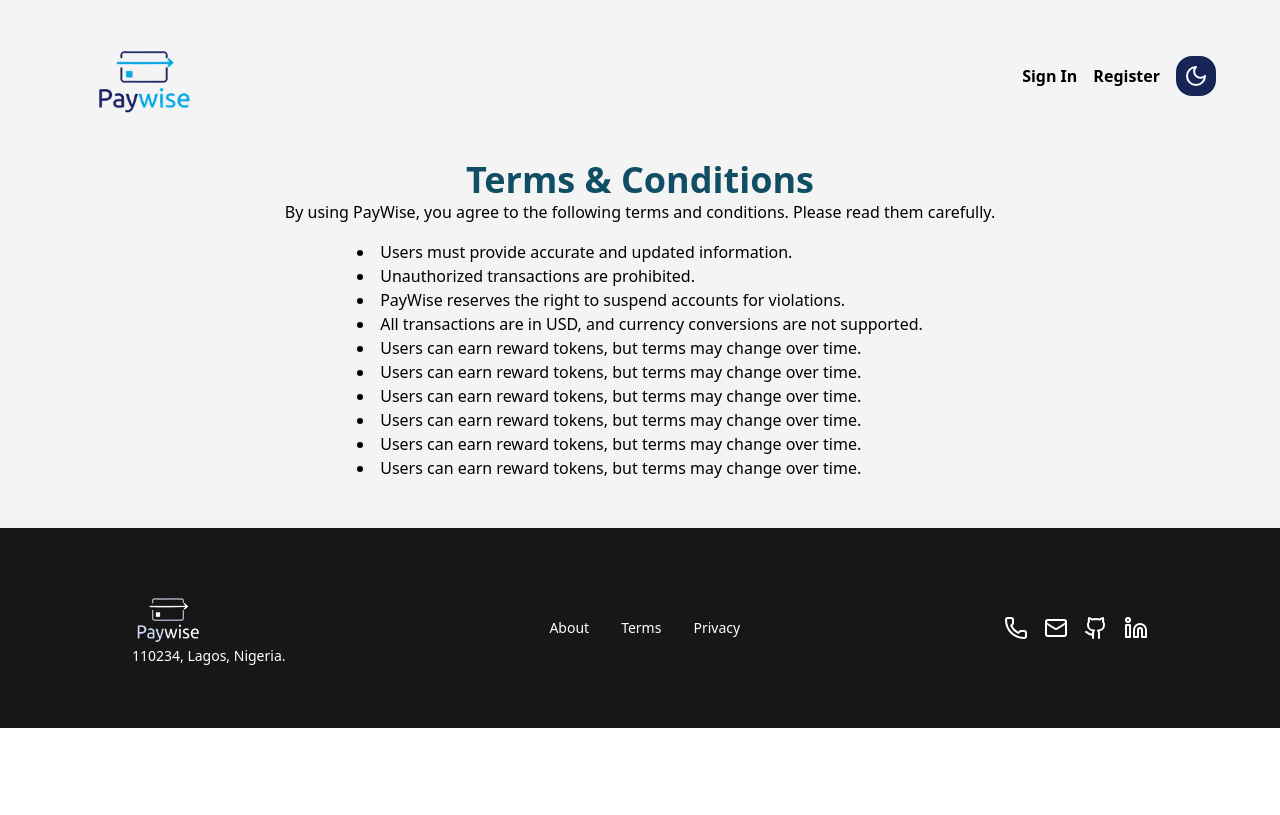
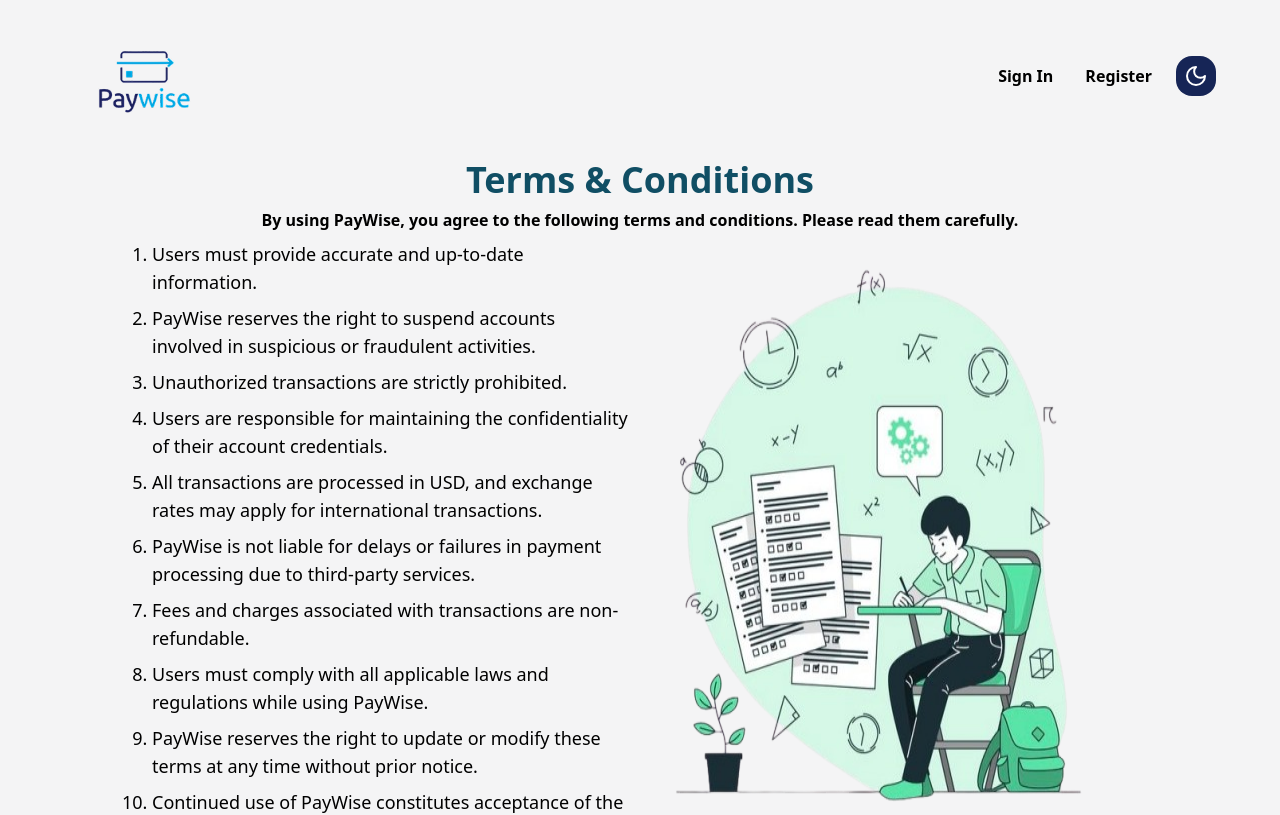
Before and after one commit to OperaCode/PayWise, a React (Vite) app in the folder client/: page /terms-and-conditions in a window 1280 px wide. Shown: the top 815 px of the page. Built offline with nearby package versions, Linux system fonts and the light colour scheme.

Commit message:
pagesenhancements

```diff
--- a/client/src/App.jsx
+++ b/client/src/App.jsx
@@ -32,7 +32,7 @@ const App = () => {
 
 
       )}; */}
-      {/* <Header/> */}
+      {/* <Header /> */}
 
         <Routes >
           <Route path="/" element={<LandingPage />}  />
--- a/client/src/Pages/Register.jsx
+++ b/client/src/Pages/Register.jsx
@@ -59,7 +59,7 @@ const Register = () => {
                         Already have an account? <a href="/login" className="font-bold text-cyan-900">Log in</a>
                     </p>
 
-                    <p className="p-6  text-center">Make it simple, sign up with <span className="font-bold hover:cursor-pointer ">Gmail</span></p>
+                    <p className="p-6  text-center">Make it simple, Sign up with <span className="font-bold hover:cursor-pointer ">Gmail</span></p>
 
                 </div>
 
--- a/client/src/Pages/SignIn.jsx
+++ b/client/src/Pages/SignIn.jsx
@@ -36,6 +36,7 @@ const Login = () => {
                         <p className="hidden md:block">
                             Don't have an account? <a href="/register" className="font-bold">Sign Up</a>
                         </p>
+
                     </div>
 
                     {/* Left - Form Section */}
@@ -55,6 +56,7 @@ const Login = () => {
                         <p className="md:hidden">
                             Don't have an account? <a href="/register" className="font-bold">Sign Up</a>
                         </p>
+                        <p className="p-6  text-center ">Make it simple, Sign in with <span className="font-bold hover:cursor-pointer ">Gmail</span></p>
 
                     </div>
 
--- a/client/src/Pages/TermsAndConditions.jsx
+++ b/client/src/Pages/TermsAndConditions.jsx
@@ -1,23 +1,69 @@
 import React from 'react'
+import image from "../assets/TandC.png"
 
 const TermsAndConditions = () => {
   return (
-    <section className='pt-40 p-6 flex flex-col items-center '>
-      <h1 className="text-4xl font-bold text-cyan-900 text-center">Terms & Conditions</h1>
-        <p className="mb-4">By using PayWise, you agree to the following terms and conditions. Please read them carefully.</p>
-        <ul className="list-disc list-inside mb-6">
-          <li>Users must provide accurate and updated information.</li>
-          <li>Unauthorized transactions are prohibited.</li>
-          <li>PayWise reserves the right to suspend accounts for violations.</li>
-          <li>All transactions are in USD, and currency conversions are not supported.</li>
-          <li>Users can earn reward tokens, but terms may change over time.</li>
-          <li>Users can earn reward tokens, but terms may change over time.</li>
-          <li>Users can earn reward tokens, but terms may change over time.</li>
-          <li>Users can earn reward tokens, but terms may change over time.</li>
-          <li>Users can earn reward tokens, but terms may change over time.</li>
-          <li>Users can earn reward tokens, but terms may change over time.</li>
-        </ul>
+
+
+    <section className='pt-40 p-6 flex flex-col items-center max-w-5xl justify-center m-auto'>
+      <div className=" text-center">
+        <h1 className="text-4xl font-bold text-cyan-900 text-center ">Terms & Conditions</h1>
+        <p className=" p-2 font-bold">By using PayWise, you agree to the following terms and conditions. Please read them carefully.</p>
+
+        <div className='flex '>
+          <p className="text-lg mb- ">
+            <ol className='text-left space-y-2 list-decimal' >
+              <li>Users must provide accurate and up-to-date information.</li>
+              <li>PayWise reserves the right to suspend accounts involved in suspicious or fraudulent activities.</li>
+              <li>Unauthorized transactions are strictly prohibited.</li>
+              <li>Users are responsible for maintaining the confidentiality of their account credentials.</li>
+              <li>All transactions are processed in USD, and exchange rates may apply for international transactions.</li>
+              <li>PayWise is not liable for delays or failures in payment processing due to third-party services.</li>
+              <li>Fees and charges associated with transactions are non-refundable.</li>
+              <li>Users must comply with all applicable laws and regulations while using PayWise.</li>
+              <li>PayWise reserves the right to update or modify these terms at any time without prior notice.</li>
+              <li>Continued use of PayWise constitutes acceptance of the updated terms.</li>
+            </ol>
+          </p>
+
+
+          <img src={image} alt="" />
+        </div>
+
+        <p className="text-lg mt-6 text-cyan-900 font-semibold">
+          Join thousands of smart users who trust PayWise to simplify their financial transactions. Experience a
+          smarter way to handle payments today!
+        </p>
+      </div>
     </section>
+
+
+
+
+
+
+
+
+
+
+
+
+    // <section className='pt-40 p-6 flex flex-col items-center '>
+    //   <h1 className="text-4xl font-bold text-cyan-900 text-center">Terms & Conditions</h1>
+    //     <p className="mb-4">By using PayWise, you agree to the following terms and conditions. Please read them carefully.</p>
+    //     <ul className="list-disc list-inside mb-6">
+    //       <li>Users must provide accurate and updated information.</li>
+    //       <li>Unauthorized transactions are prohibited.</li>
+    //       <li>PayWise reserves the right to suspend accounts for violations.</li>
+    //       <li>All transactions are in USD, and currency conversions are not supported.</li>
+    //       <li>Users can earn reward tokens, but terms may change over time.</li>
+    //       <li>Users can earn reward tokens, but terms may change over time.</li>
+    //       <li>Users can earn reward tokens, but terms may change over time.</li>
+    //       <li>Users can earn reward tokens, but terms may change over time.</li>
+    //       <li>Users can earn reward tokens, but terms may change over time.</li>
+    //       <li>Users can earn reward tokens, but terms may change over time.</li>
+    //     </ul>
+    // </section>
   )
 }
 
--- a/client/src/Pages/landingPage.jsx
+++ b/client/src/Pages/landingPage.jsx
@@ -90,12 +90,12 @@ const LandingPage = () => {
                             <img src={quote} alt="Testimonials" className=' w-16' />
                         </div>
                         <div className='grid md:grid-cols-3 gap-8 mb-8 px-12'>
-                            <div className='bg-neutral-300 p-8 rounded-xl'>The automated bill payment feature ensures that my utility bills, internet, and subscriptions are paid on time. PayWise is a game changer for anyone looking for seamless bill management!
+                            <div className='bg-neutral-300 p-8 rounded-xl text-black'>The automated bill payment feature ensures that my utility bills, internet, and subscriptions are paid on time. PayWise is a game changer for anyone looking for seamless bill management!
                             <br /><span> — David A., Digital Marketer</span></div>
-                            <div className='bg-neutral-300 p-8 rounded-xl'>PayWise solved bill payment frustrations with instant transfers—no more waiting hours or even days for money to reflect!
+                            <div className='bg-neutral-300 p-8 rounded-xl text-black'>PayWise solved bill payment frustrations with instant transfers—no more waiting hours or even days for money to reflect!
                             <br /><span> — Jessica T., Small Business Owner</span>
                             </div>
-                            <div className='bg-neutral-300 p-8 rounded-xl'>I was skeptical at first, but PayWise exceeded my expectations. Setting up my wallet was instant, and I love that I can fund it directly from my bank or card.
+                            <div className='bg-neutral-300 p-8 rounded-xl text-black'>I was skeptical at first, but PayWise exceeded my expectations. Setting up my wallet was instant, and I love that I can fund it directly from my bank or card.
                             <br /><span>— Michael R., Software Engineer</span></div>
                             </div>
                         </div>
--- a/client/src/components/Header.jsx
+++ b/client/src/components/Header.jsx
@@ -1,32 +1,28 @@
-import React from 'react';
-import { useContext,useEffect } from "react";
+import React, { useContext } from 'react';
 import { ThemeContext } from "../context/ThemeContext";
 import { Moon, Sun } from "lucide-react";
-import Logo from "../assets/paywise-logo.png"
+import Logo from "../assets/paywise-logo.png";
 import { Link } from 'react-router-dom';
-
 
 const Header = () => {
     const { theme, toggleTheme } = useContext(ThemeContext); // Get theme & toggle function
 
-
-
     return (
-        <header className="  fixed w-screen top-0 z-50 pt-2">
-            <nav className=' flex justify-between p-4 items-center md:px-12'>
+        <header className={`fixed  w-screen top-0 z-50 pt-2 header `}>
+            <nav className='flex justify-between p-4 items-center md:px-12'>
                 <div className='bg-zinc-100 rounded-sm'>
-                   <Link to="/">
-                   <img src={Logo} alt="" className='hover:cursor-pointer w-40 md:w-48'/>
-                   </Link>
+                    <Link to="/">
+                        <img src={Logo} alt="PayWise Logo" className='hover:cursor-pointer w-40 md:w-48'/>
+                    </Link>
                 </div>
 
                 <div className='flex items-center gap-4 p-4'>
                     <ul className='flex gap-4 font-bold'>
                         <Link to="/login">
-                        <li className='hover:cursor-pointer'>Sign In</li>
+                            <li className='hover:cursor-pointer text-black font-extrabold bg-zinc-100 p-2 w-full rounded-sm'>Sign In</li>
                         </Link>
                         <Link to="/register">
-                        <li className='hover:cursor-pointer'>Register</li>
+                            <li className='hover:cursor-pointer text-black bg-zinc-100 font-extrabold p-2 w-full rounded-sm'>Register</li>
                         </Link>
                     </ul>
 
```
Also changed, not shown: client/src/Pages/Privacy.jsx (+19 -7 lines), client/src/assets/TandC.png (added), client/src/assets/privacy.png (added).
